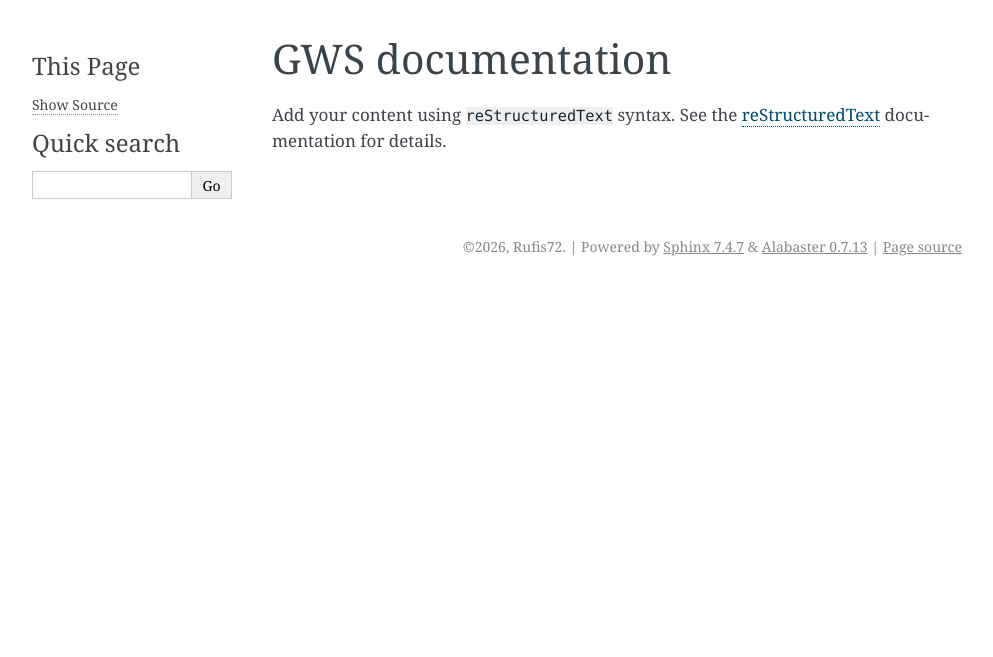
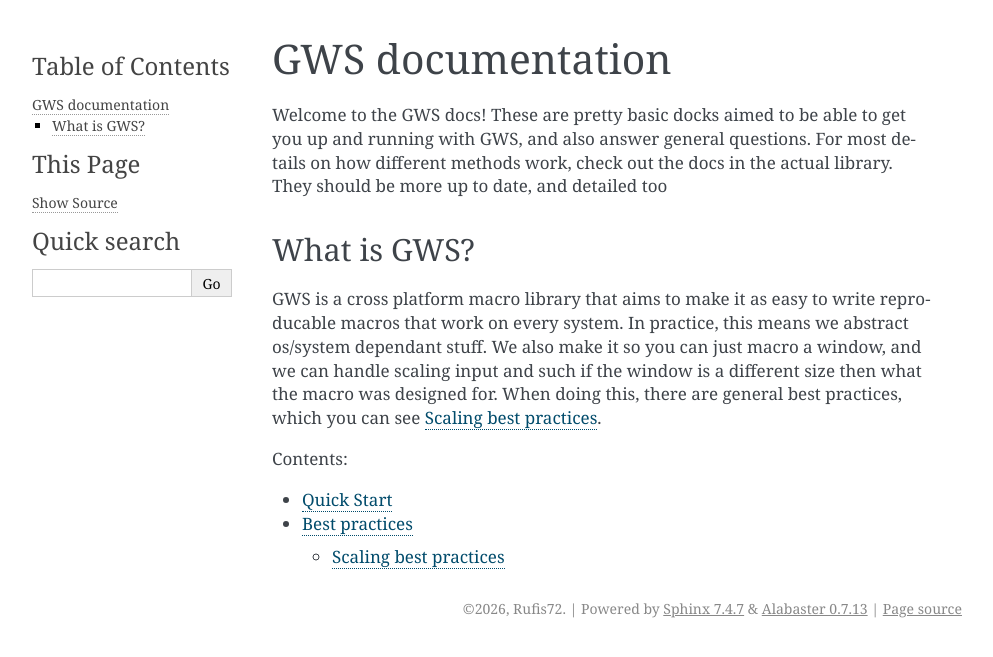
Before and after one commit to Rufis72/gws, a Sphinx documentation site: the page built from docs/source/index.rst, in a window 1280 px wide. Shown: the top 657 px of the page, without its empty margins (148-1141 px from the left). Built offline with Sphinx 7.4.7, drawn with Linux system fonts in a browser that asks for light colours.

Commit message:
Added some text to the docs

```diff
--- a/docs/source/index.rst
+++ b/docs/source/index.rst
@@ -6,11 +6,24 @@
 GWS documentation
 =================
 
-Add your content using ``reStructuredText`` syntax. See the
-`reStructuredText <https://www.sphinx-doc.org/en/master/usage/restructuredtext/index.html>`_
-documentation for details.
+Welcome to the GWS docs! These are pretty basic docks aimed to be able to get
+you up and running with GWS, and also answer general questions. For most details
+on how different methods work, check out the docs in the actual library. They should
+be more up to date, and detailed too
+
+What is GWS?
+################
+
+GWS is a cross platform macro library that aims to make it as easy to write reproducable
+macros that work on every system. In practice, this means we abstract os/system dependant
+stuff. We also make it so you can just macro a window, and we can
+handle scaling input and such if the window is a different size then what the macro was designed
+for. When doing this, there are general best practices, which you can see :ref:`scaling-best-practices`.
 
 
 .. toctree::
    :maxdepth: 2
    :caption: Contents:
+
+   quick_start
+   best_practices
--- /dev/null
+++ b/docs/source/quick_start.rst
@@ -0,0 +1,5 @@
+Quick Start
+============
+
+In this page, we'll be building a basic macro that handles window scaling,
+movement, and is (mostly) os independant
```
Also changed, not shown: docs/source/best_practices.rst (added, +33 -0 lines).
